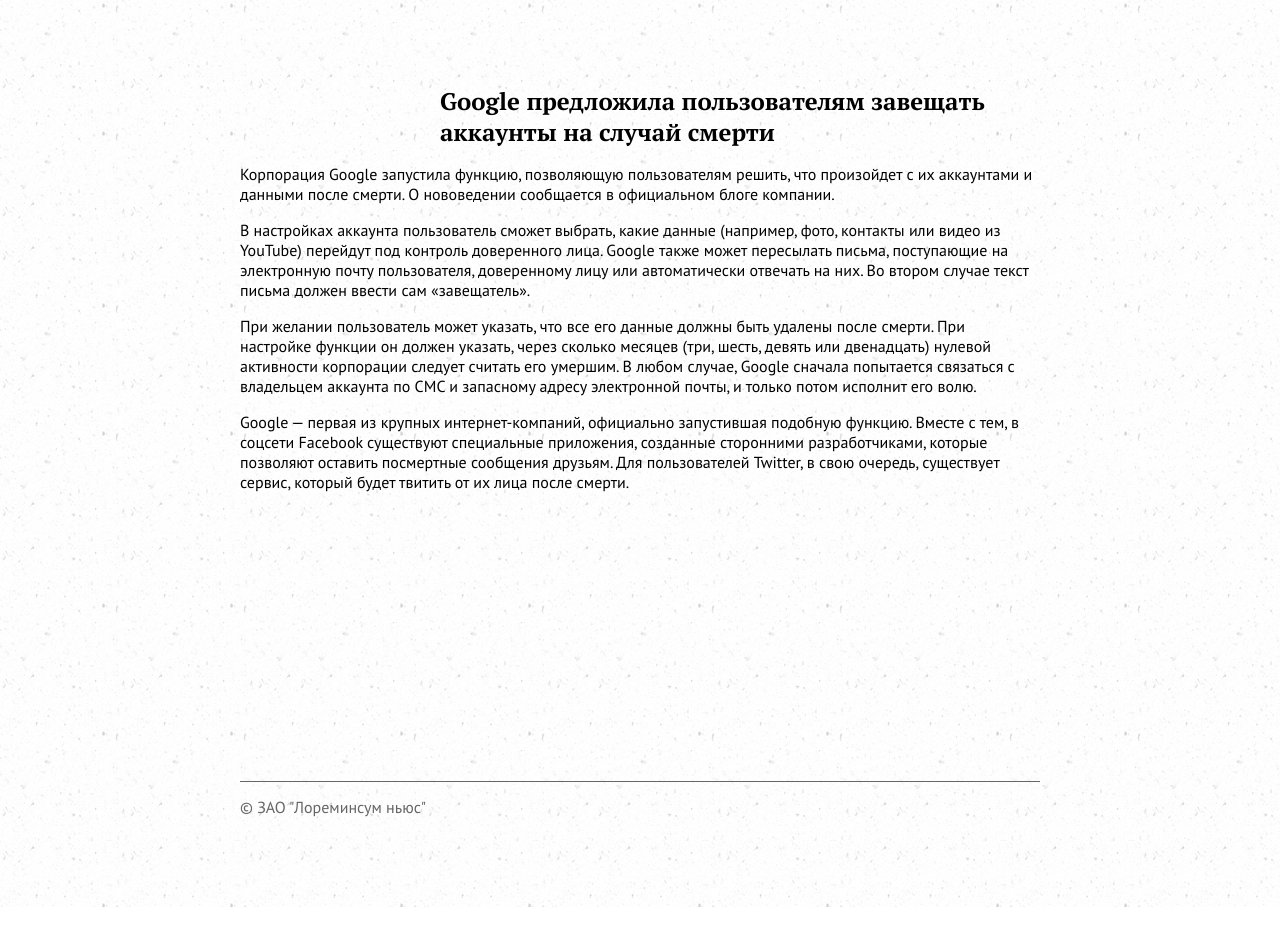
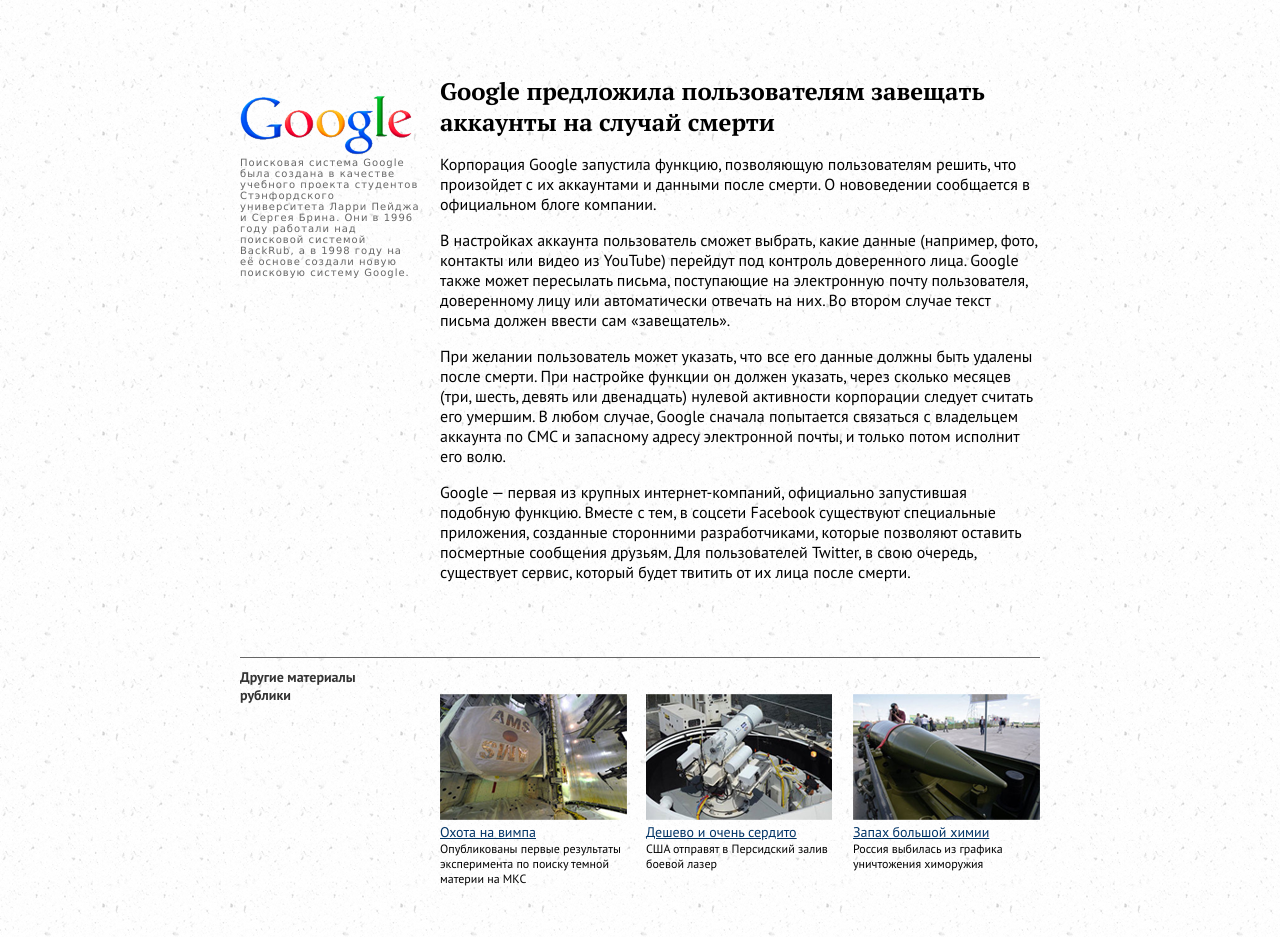
Before and after one commit to TotSturmFuhrer/homework, a plain HTML site: page hw_1/hw_1.1/index.htm in a window 1280 px wide. Shown: the part 59-996 px from the top of the page. Before the commit the page ends 966 px from the top, so only its background shows below. Drawn offline with Linux system fonts and the light colour scheme.

Commit message:
ну, кажется теперь - все

```diff
--- a/hw_1/hw_1.1/index.htm
+++ b/hw_1/hw_1.1/index.htm
@@ -3,6 +3,7 @@
 <head>
 	<meta charset="UTF-8">
 	<link href="../styles/normalize.css" rel="stylesheet" type="text/css">
+	<link href="../styles/fonts.css" rel="stylesheet" type="text/css">
 	<link href="../styles/style.css" rel="stylesheet" type="text/css">
 		<title>Танцы с бубном, вуду-ритуалы и прочий экзорцизм&copy;</title>
 </head>
@@ -12,7 +13,7 @@
 			lorem ipsum news
 		</div>
 		<div class="open-tin-tack">
-			<p>TotSturmFuhrer</p>
+			<p>▼TotSturmFuhrer</p>
 			<ul>
 			<li><a href="#">Профиль</a></li>
 			<li><a href="#">Сообщения</a></li>
@@ -27,7 +28,8 @@
 		</nav>
 	</header>
 	<div class='content'>
-		<artical class="gist">
+		<artical>
+			<div class="gist">
 			<h4>
 				Google предложила пользователям завещать аккаунты на случай смерти
 			</h4>
@@ -35,10 +37,34 @@
 			<p>В настройках аккаунта пользователь сможет выбрать, какие данные (например, фото, контакты или видео из YouTube) перейдут под контроль доверенного лица. Google также может пересылать письма, поступающие на электронную почту пользователя, доверенному лицу или автоматически отвечать на них. Во втором случае текст письма должен ввести сам «завещатель».</p>
 			<p>При желании пользователь может указать, что все его данные должны быть удалены после смерти. При настройке функции он должен указать, через сколько месяцев (три, шесть, девять или двенадцать) нулевой активности корпорации следует считать его умершим. В любом случае, Google сначала попытается связаться с владельцем аккаунта по СМС и запасному адресу электронной почты, и только потом исполнит его волю.</p>
 			<p>Google — первая из крупных интернет-компаний, официально запустившая подобную функцию. Вместе с тем, в соцсети Facebook существуют специальные приложения, созданные сторонними разработчиками, которые позволяют оставить посмертные сообщения друзьям. Для пользователей Twitter, в свою очередь, существует сервис, который будет твитить от их лица после смерти.</p>
+			</div>
 		</artical>
 		<oside>
-
+			<div class="ad">
+			<Img src="../img/ico.png">
+				Поисковая система Google была создана в качестве учебного проекта студентов Стэнфордского университета Ларри Пейджа и Сергея Брина. Они в 1996 году работали над поисковой системой BackRub, а в 1998 году на её основе создали новую поисковую систему Google.
+			</div>
 		</oside>
+		<selection>
+			<div id="like">
+				<div id="another">Другие материалы рублики</div>
+				<div id="hunting">
+					<Img src="../img/1.png">
+						<p><a href="#">Охота на вимпа</a></p>
+						<p>Опубликованы первые результаты эксперимента по поиску темной материи на МКС</p>
+				</div>
+				<div id="cheap">
+					<Img src="../img/2.png">
+						<p><a href="#">Дешево и очень сердито</a></p>
+						<p>США отправят в Персидский залив боевой лазер</p>
+				</div>
+				<div id="odor">
+					<Img src="../img/3.png">
+						<p><a href="#">Запах большой химии</a></p>
+						<p>Россия выбилась из графика уничтожения химоружия</p>
+				</div>
+			</div>
+		</selection>
 	</div>
 	<div id="zero"></div>
 	<footer>
--- /dev/null
+++ b/hw_1/styles/fonts.css
@@ -0,0 +1,60 @@
+@font-face {
+    font-family: "PT Sans";
+
+    src: url("../fonts/PTS55F_W.eot");
+    src: url("../fonts/PTS55F_W.eot?#iefix") format("embedded-opentype"),
+         url("../fonts/PTS55F_W.woff") format("woff"),
+         url("../fonts/PTS55F_W.ttf") format("truetype"),
+         url("../fonts/PTS55F_W.svg#PTSans-Regula") format("svg");
+
+    font-weight: normal;
+    font-style: normal;
+}
+@font-face {
+    font-family: "PT Sans";
+
+    src: url("../fonts/PTS75F_W.eot");
+    src: url("../fonts/PTS75F_W.eot?#iefix") format("embedded-opentype"),
+         url("../fonts/PTS75F_W.woff") format("woff"),
+         url("../fonts/PTS75F_W.ttf") format("truetype"),
+         url("../fonts/PTS75F_W.svg#PTSans-Bold") format("svg");
+
+    font-weight: bold;
+    font-style: normal;
+}
+@font-face {
+    font-family: "PT Sans";
+
+    src: url("../fonts/PTS76F_W.eot");
+    src: url("../fonts/PTS76F_W.eot?#iefix") format("embedded-opentype"),
+         url("../fonts/PTS76F_W.woff") format("woff"),
+         url("../fonts/PTS76F_W.ttf") format("truetype"),
+         url("../fonts/PTS76F_W.svg#PTSans-BoldItalic") format("svg");
+
+    font-weight: normal;
+    font-style: italic;
+}
+@font-face {
+    font-family: "PT Serif";
+
+    src: url("../fonts/PTF75F_W.eot");
+    src: url("../fonts/PTF75F_W.eot?#iefix") format("embedded-opentype"),
+         url("../fonts/PTF75F_W.woff") format("woff"),
+         url("../fonts/PTF75F_W.ttf") format("truetype"),
+         url("../fonts/PTF75F_W.svg#PTSerif-Bold") format("svg");
+
+    font-weight: bold;
+    font-style: normal;
+}
+@font-face {
+    font-family: "PT Serif";
+
+    src: url("../fonts/PTF55F_W.eot");
+    src: url("../fonts/PTF55F_W.eot?#iefix") format("embedded-opentype"),
+         url("../fonts/PTF55F_W.woff") format("woff"),
+         url("../fonts/PTF55F_W.ttf") format("truetype"),
+         url("../fonts/PTF55F_W.svg#PTSerif-Regular") format("svg");
+
+    font-weight: normal;
+    font-style: normal;
+}
--- a/hw_1/styles/style.css
+++ b/hw_1/styles/style.css
@@ -1,63 +1,3 @@
-@font-face {
-    font-family: "PT Sans";
-
-    src: url("../fonts/PTS55F_W.eot");
-    src: url("../fonts/PTS55F_W.eot?#iefix") format("embedded-opentype"),
-         url("../fonts/PTS55F_W.woff") format("woff"),
-         url("../fonts/PTS55F_W.ttf") format("truetype"),
-         url("../fonts/PTS55F_W.svg#PTSans-Regula") format("svg");
-
-    font-weight: normal;
-    font-style: normal;
-}
-@font-face {
-    font-family: "PT Sans";
-
-    src: url("../fonts/PTS75F_W.eot");
-    src: url("../fonts/PTS75F_W.eot?#iefix") format("embedded-opentype"),
-         url("../fonts/PTS75F_W.woff") format("woff"),
-         url("../fonts/PTS75F_W.ttf") format("truetype"),
-         url("../fonts/PTS75F_W.svg#PTSans-Bold") format("svg");
-
-    font-weight: bold;
-    font-style: normal;
-}
-@font-face {
-    font-family: "PT Sans";
-
-    src: url("../fonts/PTS76F_W.eot");
-    src: url("../fonts/PTS76F_W.eot?#iefix") format("embedded-opentype"),
-         url("../fonts/PTS76F_W.woff") format("woff"),
-         url("../fonts/PTS76F_W.ttf") format("truetype"),
-         url("../fonts/PTS76F_W.svg#PTSans-BoldItalic") format("svg");
-
-    font-weight: normal;
-    font-style: italic;
-}
-@font-face {
-    font-family: "PT Serif";
-
-    src: url("../fonts/PTF75F_W.eot");
-    src: url("../fonts/PTF75F_W.eot?#iefix") format("embedded-opentype"),
-         url("../fonts/PTF75F_W.woff") format("woff"),
-         url("../fonts/PTF75F_W.ttf") format("truetype"),
-         url("../fonts/PTF75F_W.svg#PTSerif-Bold") format("svg");
-
-    font-weight: bold;
-    font-style: normal;
-}
-@font-face {
-    font-family: "PT Serif";
-
-    src: url("../fonts/PTF55F_W.eot");
-    src: url("../fonts/PTF55F_W.eot?#iefix") format("embedded-opentype"),
-         url("../fonts/PTF55F_W.woff") format("woff"),
-         url("../fonts/PTF55F_W.ttf") format("truetype"),
-         url("../fonts/PTF55F_W.svg#PTSerif-Regular") format("svg");
-
-    font-weight: normal;
-    font-style: normal;
-}
 .clearfix:before,
 .clearfix:after {
     content: " ";
@@ -75,7 +15,7 @@
   height: 100%;
 }
 html .content {
-  height: 100%;
+  min-height: 100%;
   position: relative;
   width: 800px;
   margin-left: 50%;
@@ -141,7 +81,8 @@
   padding: 0 0 0 198px;
 }
 .pict{
-  float: left;
+  position: absolute;
+  margin-top: 5px;
 }
 h6{
   font-size: 18px;
@@ -153,6 +94,8 @@
   color: #000000;
 }
 h3{
+  z-index: 3;
+  color: #ffffff;
   font-weight: normal;
   margin: 0px;
   font-style: italic;
@@ -162,17 +105,20 @@
   padding-left: 10px;
   padding-bottom: 5px;
   position: absolute;
-  left: -40px;
-  top: 6px;
-  letter-spacing: 0.1em;
 }
 #first{
+  left: -20px;
+  top: 10px;
   background: #ff6666;
 }
 #second{
+  left: -40px;
+  top: -15px;
   background: #99cc66;
 }
 #third{
+  left: -40px;
+  top: -15px;
   background: #6699cc;
 }
  /*********************foiter hw1*****************************/
@@ -182,7 +128,7 @@
 .foot{
   width: 800px;
   margin: auto;
-  border-top: 1px solid #666666;;
+  border-top: 1px solid #666666;
   padding-top: 15px;
   margin-top: -110px;
   color: #666666;
@@ -223,7 +169,8 @@
 }
 /************************header hw 1.1*********************************/
 nav{
-  padding: 10px;
+  padding-bottom: 105px;
+  padding-top: 10px;
   text-align: center;
 }
 nav a{
@@ -235,15 +182,6 @@
 }
 #internet{
   font-weight: bold;
-}
-h4{
-  width: 600px;
-  font-size: 24px;
-  font-family: PT Serif;
-  padding-top: 105px;
-  position: relative;
-  margin: 0 0 0 -200px;
-  left: 50%;
 }
 .open-tin-tack{
 background: rgb(252,255,244); /* Old browsers */
@@ -299,3 +237,69 @@
 {
 color: #666666;
 }
+h4{
+  width: 600px;
+  font-size: 24px;
+  font-family: PT Serif;
+  position: relative;
+  margin: 0px;
+}
+.oside{
+  position: absolute;
+}
+.gist{
+  width: 600px;
+  position: relative;
+  right: -200px;
+}
+.ad{
+  color: #666666;
+  font: 10px Verdana;
+  width: 180px;
+  position: absolute;
+  left: 0px;
+  letter-spacing: 0.1em;
+  bottom: 630px;
+}
+#like{
+  padding: 0px;
+  margin-top: 75px;
+  position: relative;
+  border-top: 1px solid #666666;
+  font-size: 12px;
+  height: 250px;
+  margin-bottom: 35px;
+}
+#like a{
+  color: #003366;
+  font-size: 14px;
+}
+#like p{
+  padding: 0px;
+  margin: 0px;
+}
+#hunting{
+  position: absolute;
+  left: 200px;
+  width: 187px;
+  margin-top: -10px;
+}
+#cheap{
+  position: absolute;
+  left: 406px;
+  width: 187px;
+  margin-top: -10px;
+}
+#odor{
+  position: absolute;
+  right: 0px;
+  width: 187px;
+  margin-top: -10px;
+}
+#another{
+  font-size: 14px;
+  color: #333333;
+  padding-top: 10px;
+  width: 150px;
+  font-weight: bold;
+}
```
Also changed, not shown: hw_1/index.htm (+2 -1 lines), hw_1/img/1.png (added), hw_1/img/2.png (added), hw_1/img/3.png (added), hw_1/img/ico.png (added). Lines whose indentation alone changed are shown as unchanged.
